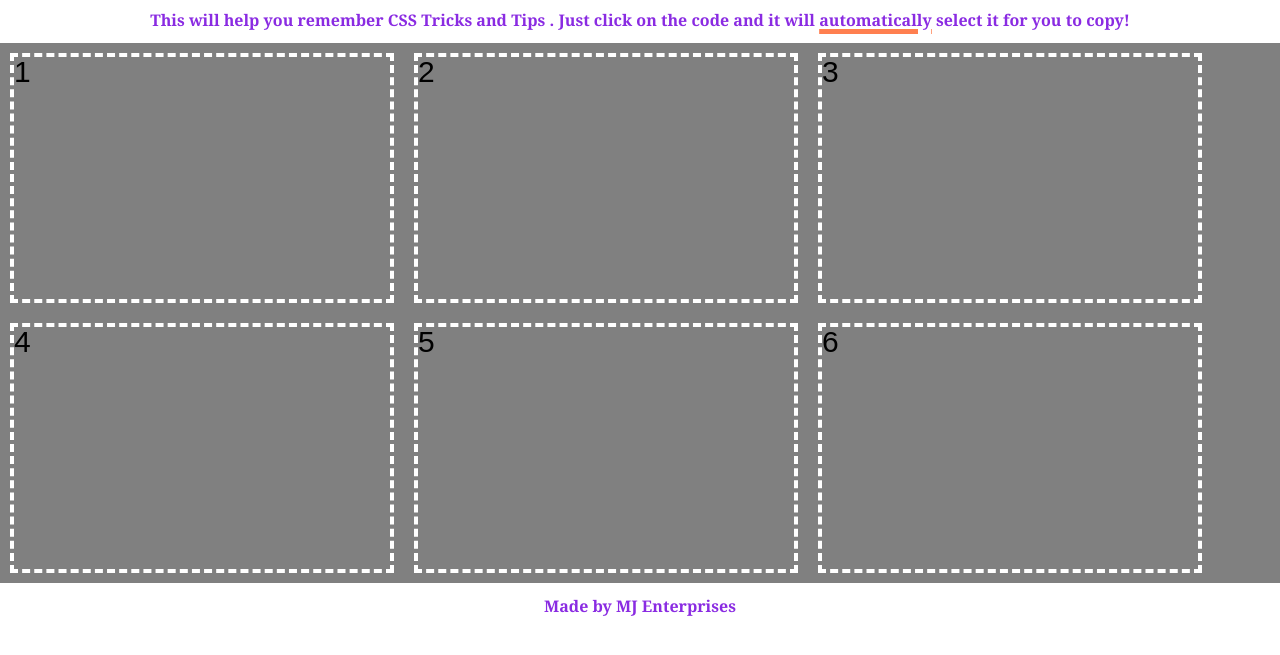
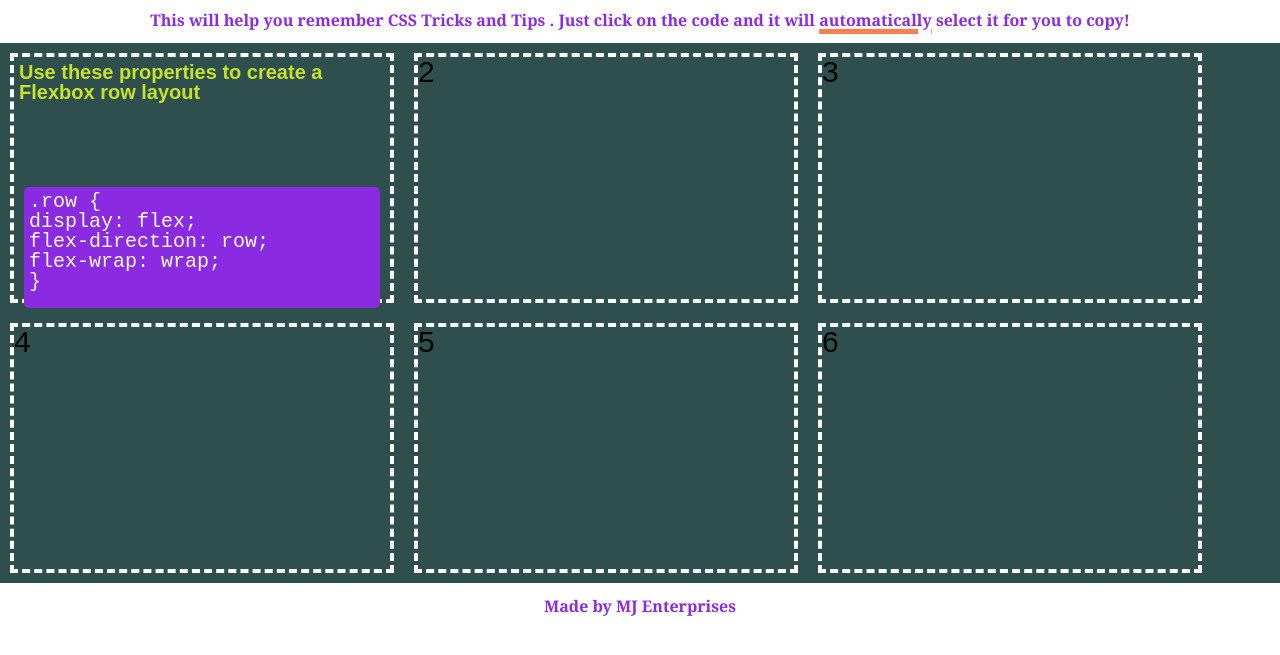
Before and after one commit to milindmjoshi/week2miniproject, a plain HTML site: page index.html in a window 1280 px wide. Shown: the part 55-710 px from the top of the page. Drawn offline with Linux system fonts and the light colour scheme.

Commit message:
Add code blcok and user-select to select all on click

```diff
--- a/assets/css/style.css
+++ b/assets/css/style.css
@@ -21,7 +21,7 @@ header h1,h2{
     display: flex;
     flex-wrap: wrap;
     flex-direction: row;
-    background-color: gray;
+    background-color: darkslategrey;
     align-items: center;
 
 }
@@ -37,6 +37,28 @@ header h1,h2{
 
 }
 
+.card h4 {
+    font-size: 20px;
+    color: rgb(198, 226, 43);
+    font-family:'Trebuchet MS', 'Lucida Sans Unicode', 'Lucida Grande', 'Lucida Sans', Arial, sans-serif
+    margin-top: 5px;
+    margin-bottom: 80px;
+    padding: 5px;
+}
+
+
+.codeblock{
+    font-family: monospace;
+    background-color: blueviolet;
+    color: white;
+    border-radius: 5px;
+    font-size: 20px;
+    height: 50%;
+    margin: 10px;
+    padding: 5px;
+    user-select: all;
+}
+
 .footer{
     text-align: center;
     margin: 10px;
@@ -49,7 +71,7 @@ header h1,h2{
 @media only screen and (min-width:768px){
     .gridbox {
         flex-direction: row;
-        background-color: yellow;
+        background-color: darkslategrey;
     }
 
     .card {
@@ -60,7 +82,7 @@ header h1,h2{
 @media only screen and (min-width:992px){
     .gridbox {
         flex-direction: row;
-        background-color: gray;
+        background-color: darkslategrey;
     }
 
     .card {
@@ -71,6 +93,6 @@ header h1,h2{
 @media only screen and (max-width:768px){
     .gridbox {
         flex-direction: column;
-        background-color: blue;
+        background-color: darkslategrey;
     }
 }
--- a/index.html
+++ b/index.html
@@ -17,12 +17,19 @@
     </header>
     <main>
         <div class="gridbox">
-            <div class="card">1</div>
-            <div class="card">2</div>
-            <div class="card">3</div>
-            <div class="card">4</div>
-            <div class="card">5</div>
-            <div class="card">6</div>
+            <div class="card" id="card1">
+                <h4>Use these properties to create a Flexbox row layout</h4>
+                <div class="codeblock">.row { <br>
+                    display: flex;<br>
+                    flex-direction: row; <br>
+                    flex-wrap: wrap; <br>
+                  }</div>
+            </div>
+            <div class="card" id="card2">2</div>
+            <div class="card" id="card3">3</div>
+            <div class="card" id="card4">4</div>
+            <div class="card" id="card5">5</div>
+            <div class="card" id="card6">6</div>
 
         </div>
     </main>
```
